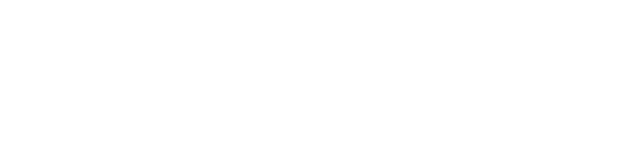
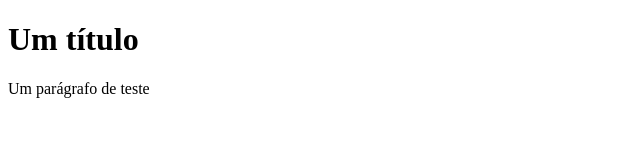
Before and after one commit to PietrodeFreitas/tutorial_git, a plain HTML site: page index.html/index.html in a window 1280 px wide. Shown: the whole page, without its empty margins (0-640 px from the left). Drawn offline with Linux system fonts and the light colour scheme.

Commit message:
criei titulo e paraqgrafo

```diff
--- a/index.html/index.html
+++ b/index.html/index.html
@@ -6,6 +6,7 @@
     <title>teste do Git avançado</title>
 </head>
 <body>
-
+    <h1>Um título</h1>
+    <p>Um parágrafo de teste</p>
 </body>
 </html>
```
